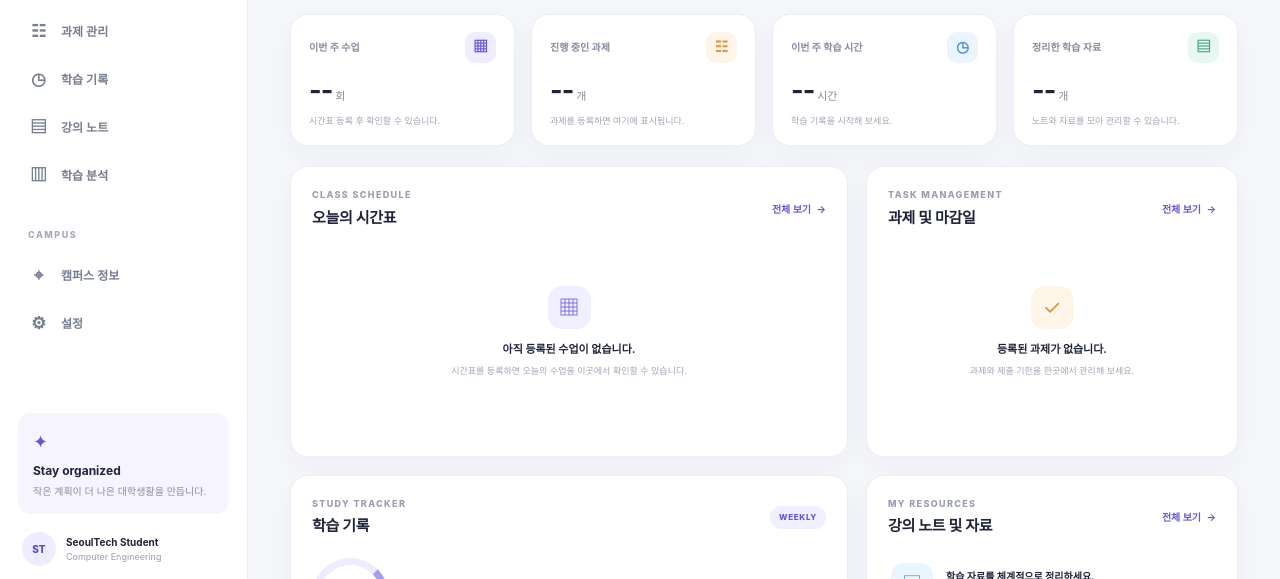
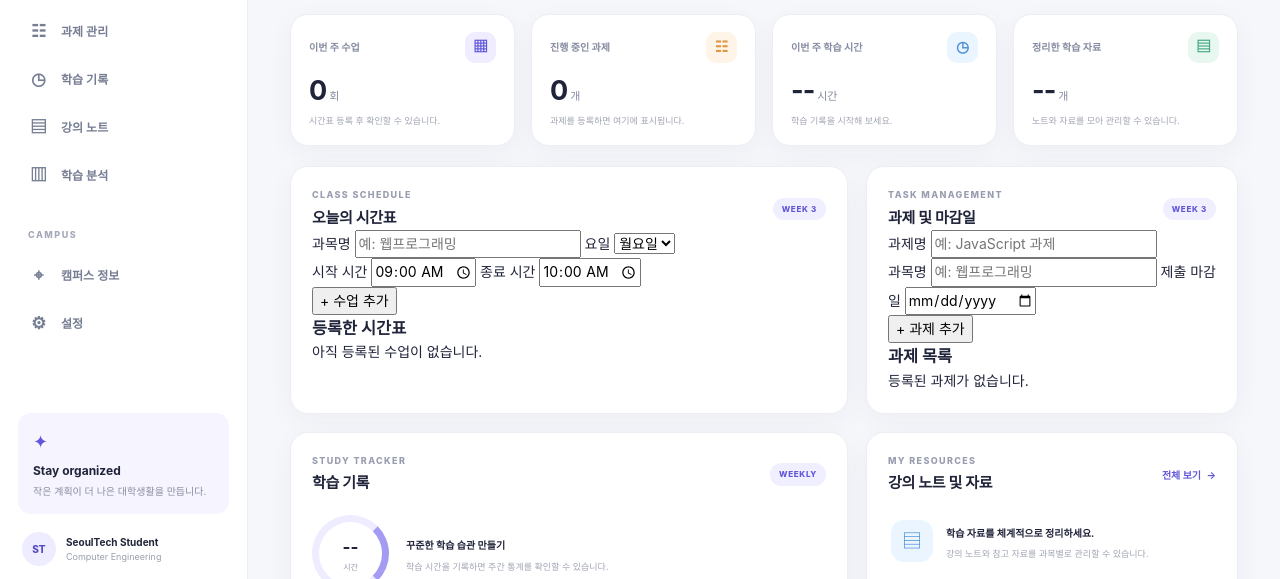
Before and after one commit to Lohannn03/seoultech-student-hub, a plain HTML site: page index.html in a window 1280 px wide. Shown: the part 216-795 px from the top of the page. Drawn offline with Linux system fonts and the light colour scheme.

Commit message:
Week 3: implement DOM navigation, timetable and assignment management

```diff
--- a/index.html
+++ b/index.html
@@ -71,12 +71,12 @@
       <section class="stats-grid" aria-label="학습 요약">
         <article class="stat-card">
           <div class="stat-top"><span>이번 주 수업</span><span class="stat-icon purple">▦</span></div>
-          <strong class="stat-number">--<small> 회</small></strong>
+          <strong class="stat-number"><span id="class-count">0</span><small> 회</small></strong>
           <p>시간표 등록 후 확인할 수 있습니다.</p>
         </article>
         <article class="stat-card">
           <div class="stat-top"><span>진행 중인 과제</span><span class="stat-icon orange">☷</span></div>
-          <strong class="stat-number">--<small> 개</small></strong>
+          <strong class="stat-number"><span id="task-count">0</span><small> 개</small></strong>
           <p>과제를 등록하면 여기에 표시됩니다.</p>
         </article>
         <article class="stat-card">
@@ -95,25 +95,45 @@
         <article class="panel timetable-panel" id="timetable">
           <div class="panel-heading">
             <div><p class="eyebrow">CLASS SCHEDULE</p><h2>오늘의 시간표</h2></div>
-            <a class="text-link" href="#timetable">전체 보기 <span>→</span></a>
+            <span class="panel-tag">WEEK 3</span>
           </div>
-          <div class="empty-state">
-            <div class="empty-illustration">▦</div>
-            <strong>아직 등록된 수업이 없습니다.</strong>
-            <p>시간표를 등록하면 오늘의 수업을 이곳에서 확인할 수 있습니다.</p>
-          </div>
+          <form id="class-form" class="entry-form" autocomplete="off">
+            <div class="form-row">
+              <label>과목명 <input name="subject" required maxlength="70" placeholder="예: 웹프로그래밍"></label>
+              <label>요일 <select name="day" required>
+                <option value="1">월요일</option><option value="2">화요일</option>
+                <option value="3">수요일</option><option value="4">목요일</option>
+                <option value="5">금요일</option><option value="6">토요일</option>
+                <option value="0">일요일</option>
+              </select></label>
+            </div>
+            <div class="form-row">
+              <label>시작 시간 <input type="time" name="start" required value="09:00"></label>
+              <label>종료 시간 <input type="time" name="end" required value="10:00"></label>
+            </div>
+            <button class="primary-button" type="submit">+ 수업 추가</button>
+            <p class="form-feedback" id="class-feedback" role="status" aria-live="polite"></p>
+          </form>
+          <h3 class="list-heading">등록한 시간표</h3>
+          <ul class="item-list" id="class-list"><li class="list-empty">아직 등록된 수업이 없습니다.</li></ul>
         </article>
 
         <article class="panel assignments-panel" id="assignments">
           <div class="panel-heading">
             <div><p class="eyebrow">TASK MANAGEMENT</p><h2>과제 및 마감일</h2></div>
-            <a class="text-link" href="#assignments">전체 보기 <span>→</span></a>
+            <span class="panel-tag">WEEK 3</span>
           </div>
-          <div class="empty-state compact-empty">
-            <div class="empty-illustration orange-bg">✓</div>
-            <strong>등록된 과제가 없습니다.</strong>
-            <p>과제와 제출 기한을 한곳에서 관리해 보세요.</p>
-          </div>
+          <form id="task-form" class="entry-form" autocomplete="off">
+            <label>과제명 <input name="title" required maxlength="100" placeholder="예: JavaScript 과제"></label>
+            <div class="form-row">
+              <label>과목명 <input name="subject" required maxlength="70" placeholder="예: 웹프로그래밍"></label>
+              <label>제출 마감일 <input name="due" type="date" required></label>
+            </div>
+            <button class="primary-button" type="submit">+ 과제 추가</button>
+            <p class="form-feedback" id="task-feedback" role="status" aria-live="polite"></p>
+          </form>
+          <h3 class="list-heading">과제 목록</h3>
+          <ul class="item-list" id="task-list"><li class="list-empty">등록된 과제가 없습니다.</li></ul>
         </article>
 
         <article class="panel study-panel" id="study">
@@ -159,6 +179,9 @@
         </article>
       </section>
 
+      <section id="settings" class="settings-note" aria-label="설정 안내">
+        <strong>설정</strong> · 계정 및 데이터 관리 기능은 이후 개발 단계에서 구현할 예정입니다.
+      </section>
       <footer class="page-footer">
         <span>© 2026 SeoulTech Student Hub</span>
         <span>Built for a smarter campus life.</span>
```
